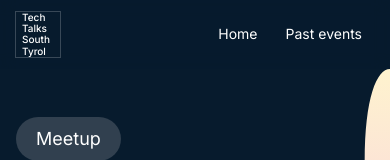
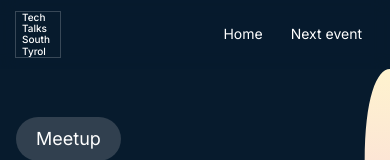
Before and after one commit to aboutbits/techtalkssouthtyrol.it, a Next.js app: page / in a window 390 px wide. Shown: the top 160 px of the page. Built offline with nearby package versions, Linux system fonts and the light colour scheme.

Commit message:
adjust mobile header

```diff
--- a/src/components/layout/Header.tsx
+++ b/src/components/layout/Header.tsx
@@ -4,8 +4,8 @@ import { Logo } from '../shared/Logo'
 // Links with "mobile: false" show on larger screens only.
 const navigation = [
   { href: '/', label: 'Home', mobile: true },
-  { href: '/#next-event', label: 'Next event', mobile: false },
-  { href: '/events', label: 'Past events', mobile: true },
+  { href: '/#next-event', label: 'Next event', mobile: true },
+  { href: '/events', label: 'Past events', mobile: false },
   { href: '/#get-involved', label: 'Get involved', mobile: false },
 ]
 
```
